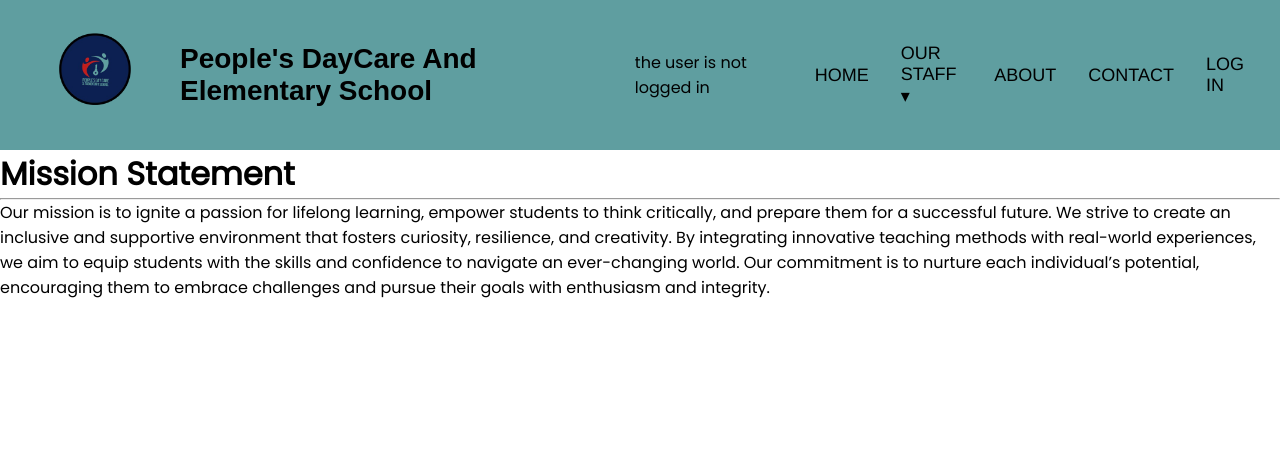
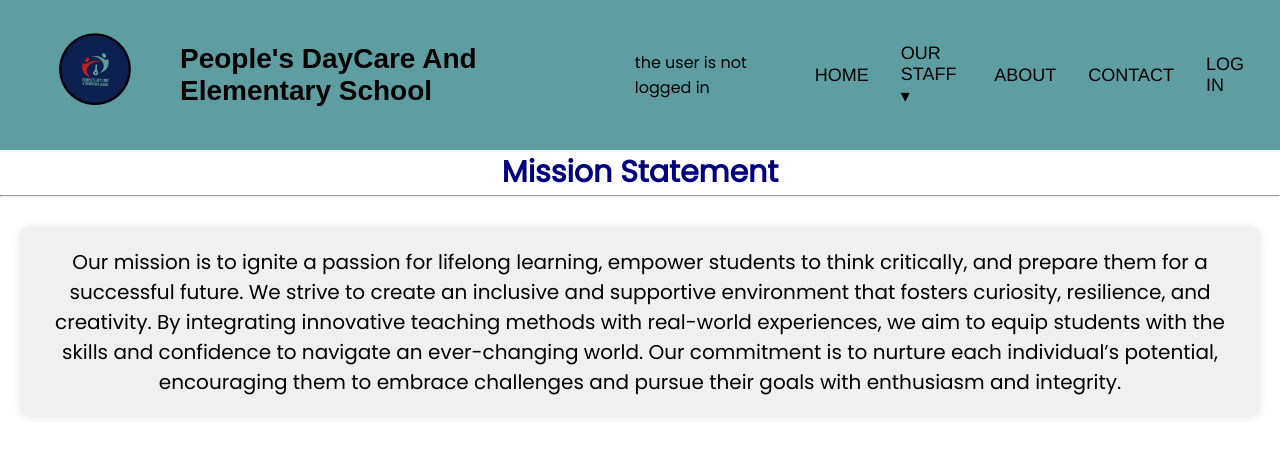
Before and after one commit to SSIDDIQUE2k/PCDESCHOOL-SITE, a Django app: page / in a window 1280 px wide. Shown: the top 456 px of the page. Run offline with Django 5.2, Linux system fonts and the light colour scheme.

Commit message:
site completed

```diff
--- a/main_app/static/css/base.css
+++ b/main_app/static/css/base.css
@@ -37,8 +37,6 @@ nav {
     display: flex;
     align-items: center;
     list-style: none;
-    margin: 0; /* Added to remove default margin */
-    padding: 0; /* Added to remove default padding */
 }
 
 .nav-links a {
@@ -118,7 +116,7 @@ nav {
         display: none;
         flex-basis: 100%;
         flex-wrap: wrap;
-        padding: 0; /* Removed padding: 30px 16px; */
+        padding: 30px 16px;
         margin-left: 0;
         border: none;
         border-radius: 0;
--- a/main_app/static/css/home.css
+++ b/main_app/static/css/home.css
@@ -1,3 +1,4 @@
+
  h1{
     color: navy;
     font-size: 30px;
@@ -6,8 +7,15 @@
 p{
     color: black;
     font-size: 20px;
-
-    font-size: 20px;
     text-align: center;
-
+    border-left: 2px;
+    padding-left: 10px;
+    margin-left: 20px;
+    margin-right: 20px;
+    margin-top: 30px;
+    display: block; /* add this line */
+    background-color: #f0f0f0; /* add a light gray background */
+    padding: 20px; /* add some padding to create a block effect */
+    border-radius: 10px; /* add a slight rounded corner effect */
+    box-shadow: 0 0 10px rgba(0, 0, 0, 0.1); /* add a subtle shadow effect */
 }
--- a/main_app/templates/base.html
+++ b/main_app/templates/base.html
@@ -7,11 +7,9 @@
     <meta name="viewport" content="width=device-width, initial-scale=1.0" />
     <link rel="shortcut icon" href="{% static 'images/Blue_and_White_Circle_Surfing_Club_Logo-removebg-preview.ico' %}">
 
+    <link rel="stylesheet" href="{% static 'css/base.css' %}"/>
+    {% block head %}{% endblock %}
     <title>{% block title %}{% endblock %}</title>
-    <link rel="stylesheet" href="{% static 'css/base.css' %}"/>
-
-
-
   </head>
   <body>
     <header>
--- a/main_app/templates/home.html
+++ b/main_app/templates/home.html
@@ -3,16 +3,20 @@
 
 {% block title %}Home{% endblock %}
 
+{% block head %}
 
-{% block head %}
-    {% comment %} <link rel="stylesheet" href="{% static 'css/home.css' %}" /> {% endcomment %}
-
+<link rel="stylesheet" href="{% static 'css/home.css' %}" />
 {% endblock %}
 
 {% block content %}
-    <h1>Mission Statement</h1>
-    <hr /> <!-- added closing slash -->
-    <p class="page-content">
-        Our mission is to ignite a passion for lifelong learning, empower students to think critically, and prepare them for a successful future. We strive to create an inclusive and supportive environment that fosters curiosity, resilience, and creativity. By integrating innovative teaching methods with real-world experiences, we aim to equip students with the skills and confidence to navigate an ever-changing world. Our commitment is to nurture each individual’s potential, encouraging them to embrace challenges and pursue their goals with enthusiasm and integrity.
-    </p>
+    <header>
+        <h1>Mission Statement</h1>
+        <hr />
+    </header>
+    <div class="page-content">
+        <p>
+            Our mission is to ignite a passion for lifelong learning, empower students to think critically, and prepare them for a successful future. We strive to create an inclusive and supportive environment that fosters curiosity, resilience, and creativity. By integrating innovative teaching methods with real-world experiences, we aim to equip students with the skills and confidence to navigate an ever-changing world. Our commitment is to nurture each individual’s potential, encouraging them to embrace challenges and pursue their goals with enthusiasm and integrity.
+        </p>
+    </div>
+
 {% endblock %}
```
Also changed, not shown: main_app/static/images/Blue_and_White_Circle_Surfing_Club_Logo-removebg-preview.ico.
